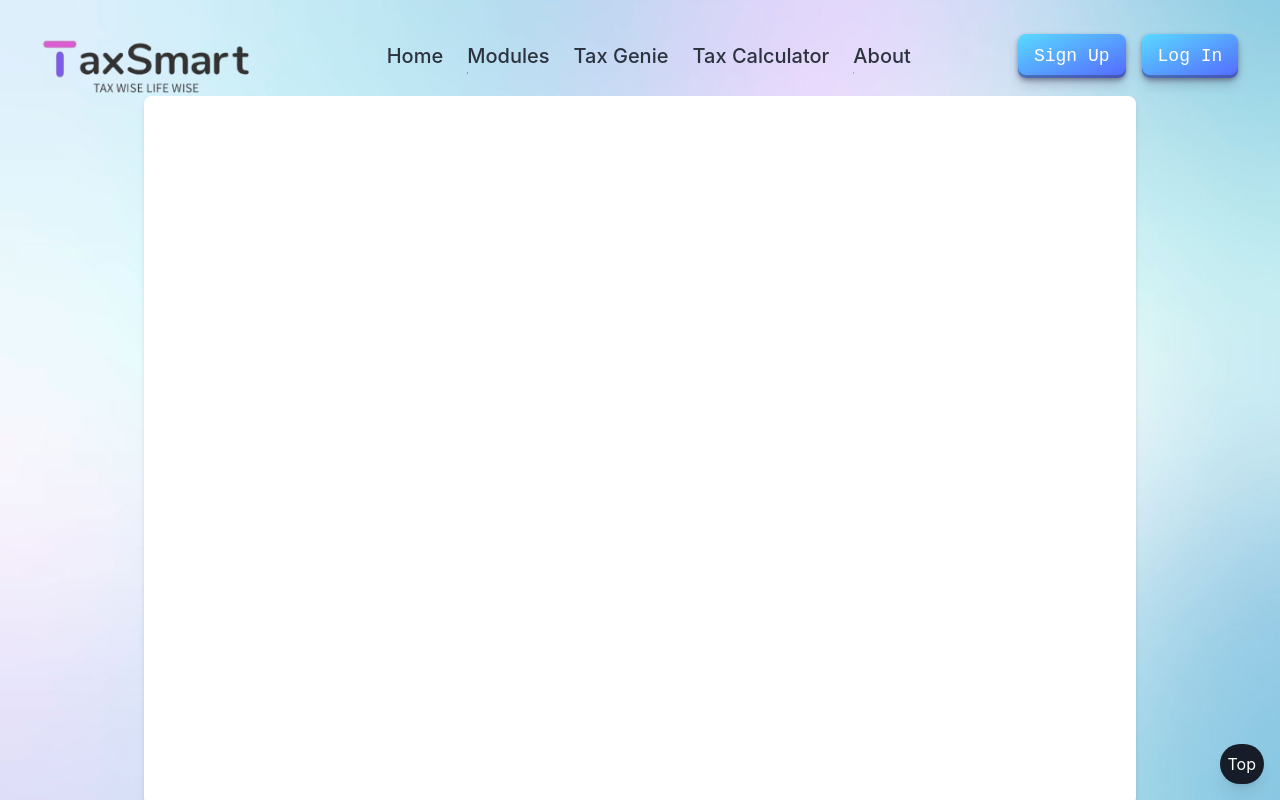
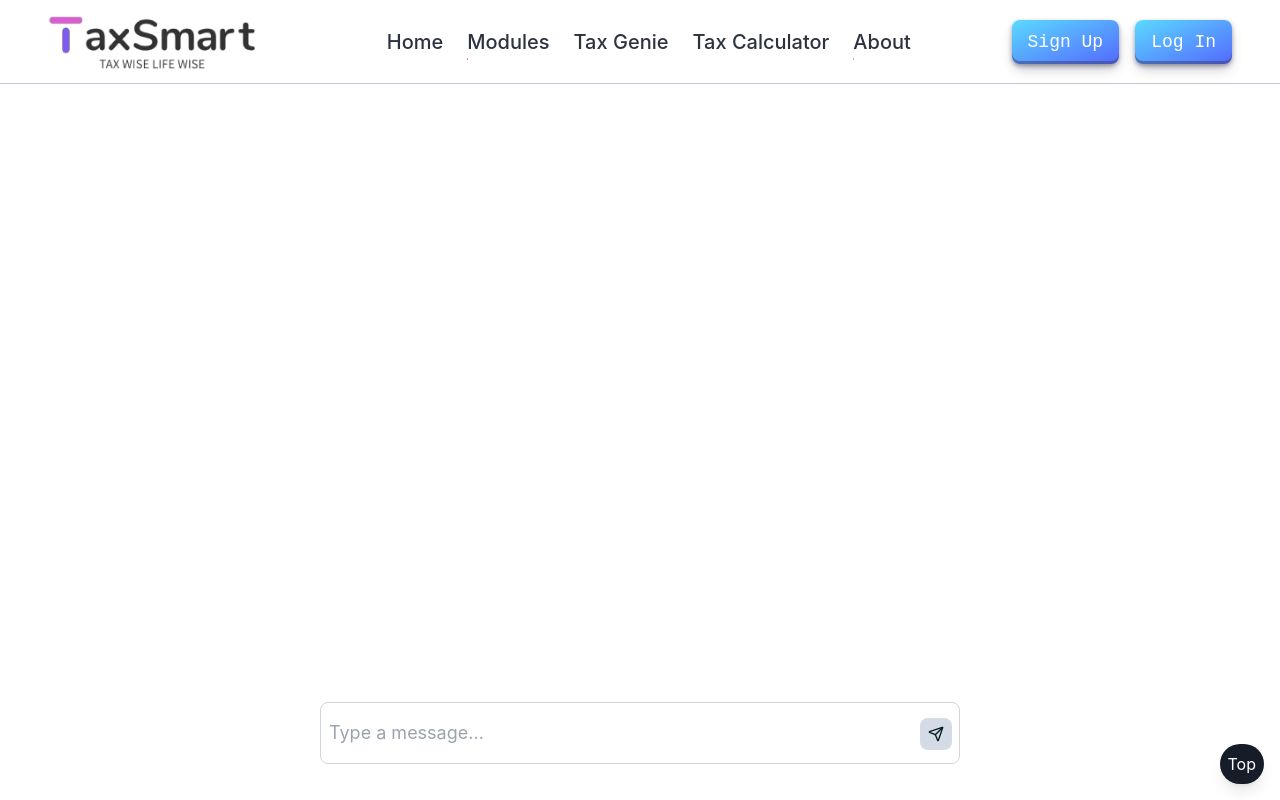
Before and after one commit to IshankSharma2178/Tax-Smart, a React (Create React App) app: page /ai in a window 1280 px wide. Built offline with nearby package versions, Linux system fonts and the light colour scheme; a web font is replaced by a local one.

Commit message:
Changing Ai UI

```diff
--- a/src/AI/Ai.js
+++ b/src/AI/Ai.js
@@ -1,10 +1,15 @@
-import React, { useState } from 'react';
+import React, { useState, useEffect, useRef } from 'react';
 import StaticNavbar from '../component/common/StaticNavbar';
-import banner from "../assets/img/shape/banner.jpg"
+import { AiOutlineLike, AiOutlineDislike, AiOutlineHeart } from "react-icons/ai";
+import { MdOutlineContentCopy } from "react-icons/md";
+import { IoReload, IoShareSocialOutline } from "react-icons/io5";
+import { LuSend } from "react-icons/lu";
+import { RxSpeakerQuiet } from "react-icons/rx";
 
 const ChatApp = () => {
   const [messages, setMessages] = useState([]);
   const [input, setInput] = useState('');
+  const chatContainerRef = useRef(null);
 
   const handleSubmit = (e) => {
     e.preventDefault();
@@ -12,46 +17,77 @@ const ChatApp = () => {
       setMessages([...messages, { text: input, type: 'user' }]);
       setInput('');
       setTimeout(() => {
-        setMessages([...messages, { text: input, type: 'user' }, { text: `You said: ${input}`, type: 'bot' }]);
+        setMessages(prevMessages => [...prevMessages, { text: `Bot: ${input}`, type: 'bot' }]);
       }, 1000);
     }
   };
 
+  useEffect(() => {
+    if (chatContainerRef.current) {
+      chatContainerRef.current.scrollTop = chatContainerRef.current.scrollHeight;
+    }
+  }, [messages]);
+
   return (
-    <div
-            className="bg-cover bg-no-repeat bg-center h-screen "
-            style={{ backgroundImage: `url(${banner})` }}
-    >
-        <div className='max-w-[1360px] w-[96%] m-auto '>
-            <StaticNavbar margin={"8"}/>
+    <div>
+      <div className='max-w-[1360px]  m-auto w-[95%]'>
+        <StaticNavbar margin={1}/>
       </div>
-        <div>
+      <div className='w-screen h-[1px]  text-richblack-50 border-b border-richblack-50'> </div>
+      <div className='max-w-[800px] m-auto  h-[calc(100vh-15vh)] ' >
+        <div className='flex flex-col justify-between h-full'>
+
+          <div ref={chatContainerRef} className="flex-1 rounded-lg p-4 overflow-auto">
+            <div className="space-y-4 flex flex-col">
+            {messages.map((msg, index) => (
+              <div key={index} className={`px-4 py-6 relative flex flex-col gap-4 h-auto rounded-lg ${msg.type === 'user' ? 'bg-[rgb(252,232,231)] text-right ml-auto max-w-[70%] min-w-[45%]  ' : ' mr-auto max-w-[70%] min-w-[45%] bg-[rgb(213,218,231)] text-left'} break-words`}>
+
+                <div className='flex flex-row gap-3'>
+                  <RxSpeakerQuiet className='size-[1.2rem] cursor-pointer'/>
+                  <AiOutlineHeart className='size-[1.2rem] cursor-pointer'/>
                 </div>
-        <div className="flex flex-col h-screen max-w-[1100px] w-[80%] mx-auto p-4 bg-gray-100 mx-auto">
-        <div className="flex-1 overflow-auto bg-white shadow-md rounded-lg p-4">
-            <div className="space-y-4">
-            {messages.map((msg, index) => (
-                <div key={index} className={`p-2 rounded-lg ${msg.type === 'user' ? 'bg-blue-100 text-right' : 'bg-gray-100 text-left'}`}>
-                {msg.text}
+
+                <p>{msg.text}</p>
+
+                {msg.type !== 'user' &&
+                  <div className='flex flex-row gap-3'>
+                    <AiOutlineLike className='size-[1.2rem] cursor-pointer'/>
+                    <AiOutlineDislike className='size-[1.2rem] cursor-pointer'/>
+                  </div>
+                }
+
+                <div className='absolute flex flex-row gap-2 -bottom-5 right-2'>
+                  <div className='text-black bg-white text-sm border rounded-lg border-richblack-50 cursor-pointer px-4 py-1 flex flex-row gap-2 items-center'>
+                    <MdOutlineContentCopy /> <p>Copy</p>
+                  </div>
+                  <div className='text-black bg-white text-sm border rounded-lg border-richblack-50 cursor-pointer px-4 py-1 flex flex-row gap-2 items-center'>
+                    <IoReload /> Regenerate
+                  </div>
+                  <div className='text-black bg-white text-sm border rounded-lg border-richblack-50 cursor-pointer px-4 py-1 flex flex-row gap-2 items-center'>
+                    <IoShareSocialOutline /> Share
+                  </div>
+                </div>
               </div>
             ))}
             </div>
           </div>
-        <form className="flex mt-4 w-[70%] m-auto overflow-y-auto" onSubmit={handleSubmit}>
+
+          <form className="flex  w-[80%] m-auto overflow-y-auto relative" onSubmit={handleSubmit}>
             <input
               type="text"
               value={input}
               onChange={(e) => setInput(e.target.value)}
               placeholder="Type a message..."
-            className="flex-1 p-2 border rounded-l-lg  border-gray-300 focus:outline-none focus:ring-2 focus:ring-blue-500"
+              className="flex-1 px-2 py-4 border rounded-lg text-lg border-[rgb(211,212,213)]  outline-none"
             />
             <button
               type="submit"
-            className="p-2 bg-blue-500 text-white rounded-r-lg hover:bg-blue-600 focus:outline-none focus:ring-2 focus:ring-blue-500"
+              className="p-2 right-2 top-4 bg-[rgb(213,218,231)] text-richblue-900 absolute rounded-lg outline-none hover:bg-richblack-50 focus:bg-richblack-100"
             >
-            Send
+              <LuSend />
             </button>
           </form>
+        </div>
       </div>
     </div>
   );
--- a/src/component/common/StaticNavbar.js
+++ b/src/component/common/StaticNavbar.js
@@ -13,16 +13,19 @@ function StaticNavbar({margin, width}) {
 
   const navigate = useNavigate()
     return (
-      <div className={`max-w-[1360px] flex flex-row justify-center items-center z-[15] h-fit mt-[2rem] md:mt-${margin}`}>
-        {/* logo */}
-        <div className='flex flex-row w-full m-auto items-center justify-between'>
+      <div className={`max-w-[1360px] flex flex-row justify-center items-center z-[15] h-fit h-[5.5rem] md:mt-${margin}`}>
+        <div className='flex flex-row w-full mx-auto items-center justify-between'>
+
+          {/* sidebar for sm screen */}
           <div className='size-10 md:hidden flex ' onClick={() => setShowSidebar(true)}>
             <IoReorderThree className='w-full text-richblack-800 h-full md:hidden flex'/>
           </div>
           <div className='md:hidden flex'>
             <Sidebar setShowSidebar={setShowSidebar} showSidebar={showSidebar} />
           </div>
-          <div onClick={()=>navigate("/")} className='w-[180px] md:w-[230px] hover:cursor-pointer h-12'>
+
+          {/* Navbar  */}
+          <div onClick={()=>navigate("/")} className='w-[180px] pt-2 md:w-[230px] hover:cursor-pointer h-full'>
             <img src={logo} alt="Logo" />
           </div>
 
```
Lines whose indentation alone changed are shown as unchanged.
